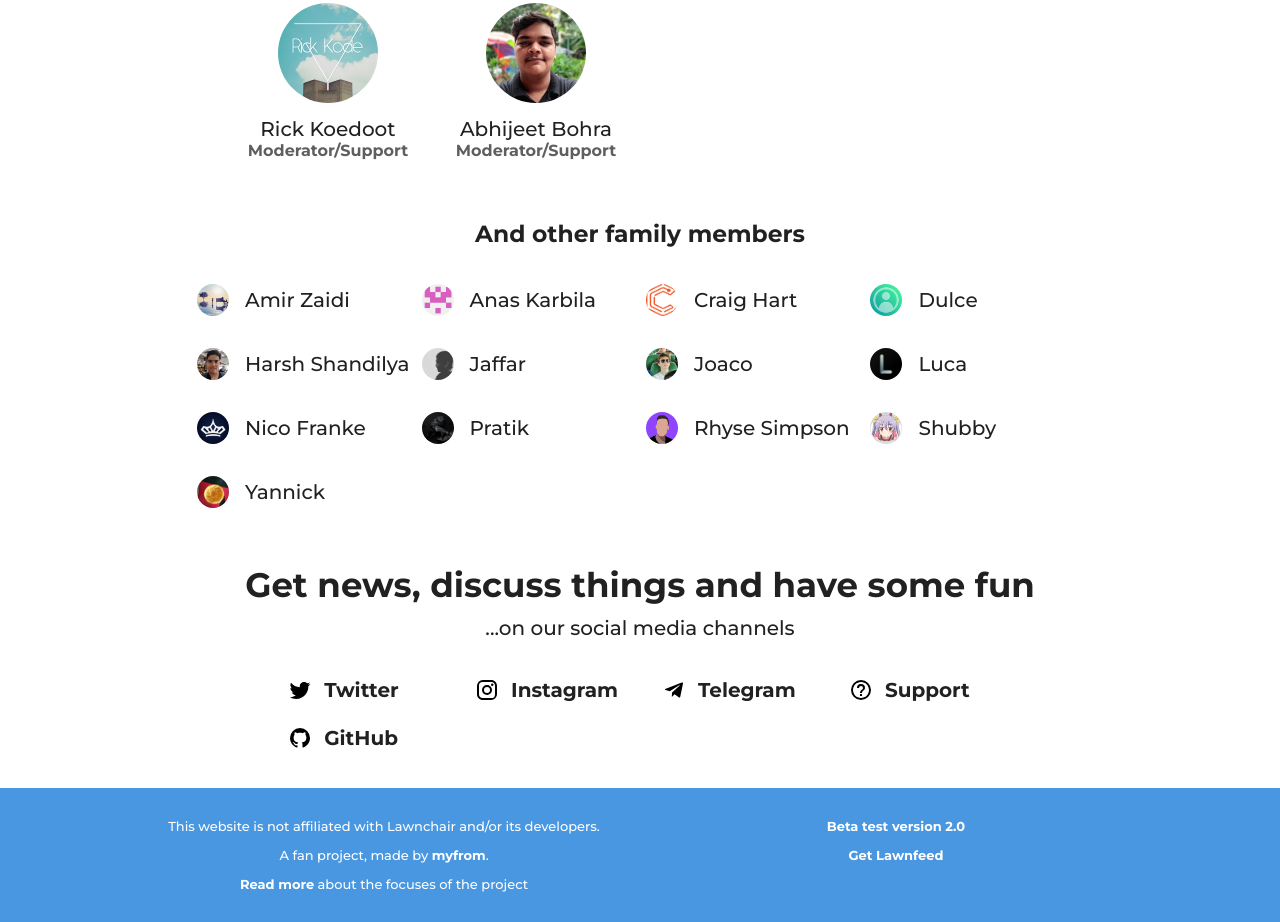
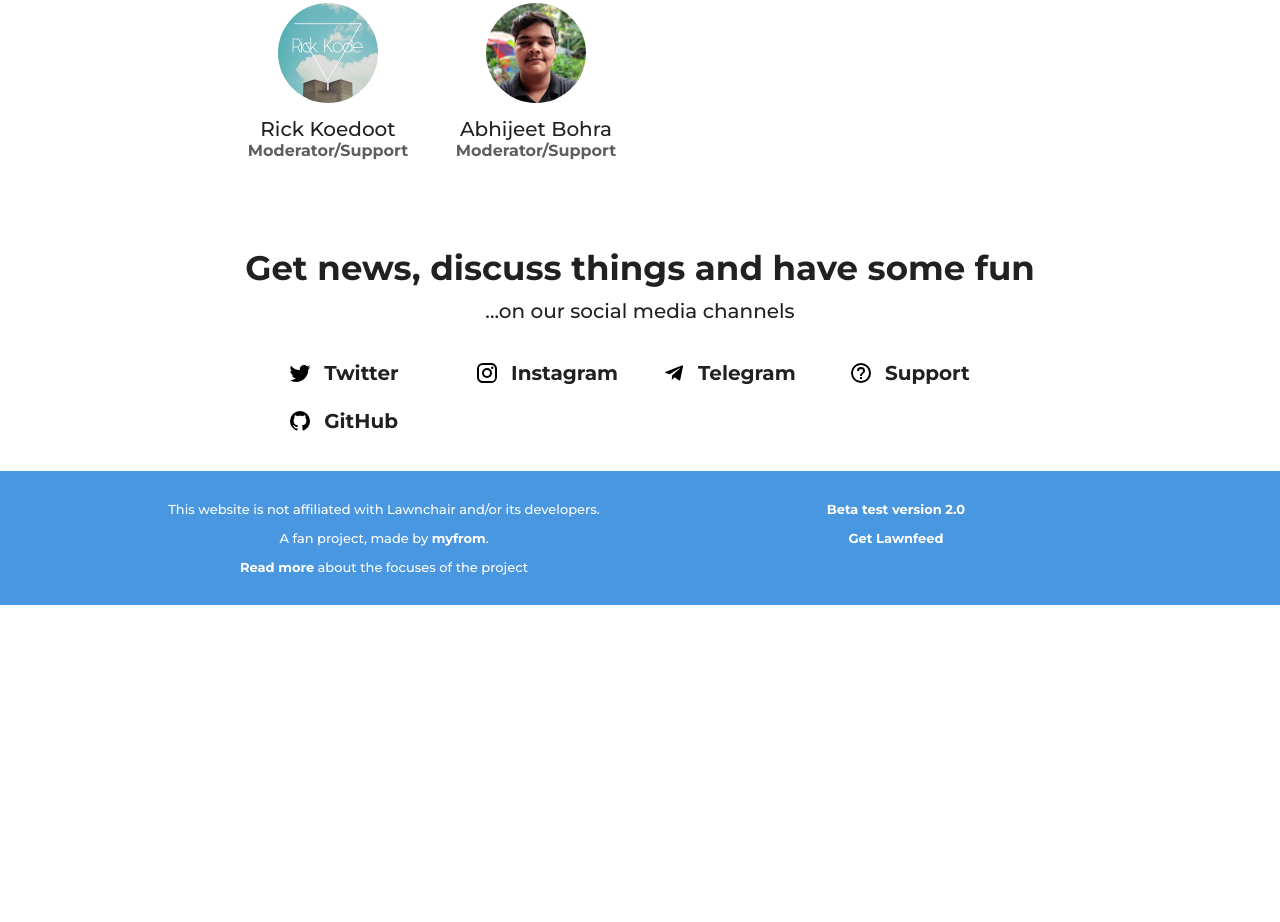
Before and after one commit to myfrom/lawnchair.app-concept, a website: page index.html in a window 1280 px wide. Shown: the part 2761-3683 px from the top of the page. After the commit the page ends 3366 px from the top, so only its background shows below. Drawn offline with Linux system fonts and the light colour scheme.

Commit message:
✍ Remove "other family members" section

```diff
--- a/index.html
+++ b/index.html
@@ -322,21 +322,6 @@
       opacity: 0.72;
       font-weight: 700;
     }
-    #contributors-list {
-      grid-gap: 8px 12px;
-    }
-    #contributors-list > div {
-      display: flex;
-      flex-direction: row;
-      align-items: center;
-      justify-content: flex-start;
-      padding: 12px 0;
-    }
-    #contributors-list img {
-      width: 32px;
-      height: 32px;
-      margin-right: 16px;
-    }
     #social h2 {
       margin: 42px 0 0.2em 0;
     }
@@ -639,61 +624,6 @@
           <span class="job">Moderator/Support</span>
         </a>
       </div>
-      <h3>And other family members</h3>
-      <div id="contributors-list" class="grid">
-        <div>
-          <img src="images/team/contributors/amir_zaidi.png" alt="Amir Zaidi's profile picture'">
-          <span>Amir Zaidi</span>
-        </div>
-        <div>
-          <img src="images/team/contributors/anas_karbila.png" alt="Anas Karbila's profile picture'">
-          <span>Anas Karbila</span>
-        </div>
-        <div>
-          <img src="images/team/contributors/craig_hart.png" alt="Craig Hart's profile picture'">
-          <span>Craig Hart</span>
-        </div>
-        <div>
-          <img src="images/team/contributors/dulce.png" alt="Dulce's profile picture'">
-          <span>Dulce</span>
-        </div>
-        <div>
-          <img src="images/team/contributors/harsh_shandilya.jpg" alt="Harsh Shandilya's profile picture'">
-          <span>Harsh Shandilya</span>
-        </div>
-        <div>
-          <img src="images/team/contributors/jaffar.png" alt="Jaffar's profile picture'">
-          <span>Jaffar</span>
-        </div>
-        <div>
-          <img src="images/team/contributors/joaco.png" alt="Joaco's profile picture'">
-          <span>Joaco</span>
-        </div>
-        <div>
-          <img src="images/team/contributors/luca.png" alt="Luca's profile picture'">
-          <span>Luca</span>
-        </div>
-        <div>
-          <img src="images/team/contributors/nico_franke.jpg" alt="Nico Franke's profile picture'">
-          <span>Nico Franke</span>
-        </div>
-        <div>
-          <img src="images/team/contributors/pratik.png" alt="Pratik's profile picture'">
-          <span>Pratik</span>
-        </div>
-        <div>
-          <img src="images/team/contributors/rhyse_simpson.png" alt="Rhyse Simpson's profile picture'">
-          <span>Rhyse Simpson</span>
-        </div>
-        <div>
-          <img src="images/team/contributors/shubby.png" alt="Shubby's profile picture'">
-          <span>Shubby</span>
-        </div>
-        <div>
-          <img src="images/team/contributors/yannick.png" alt="Yannick's profile picture'">
-          <span>Yannick</span>
-        </div>
-      </div>
     </div>
     <div id="social" class="vertical-container">
       <h2>Get news, discuss things and have some fun</h2>
```
